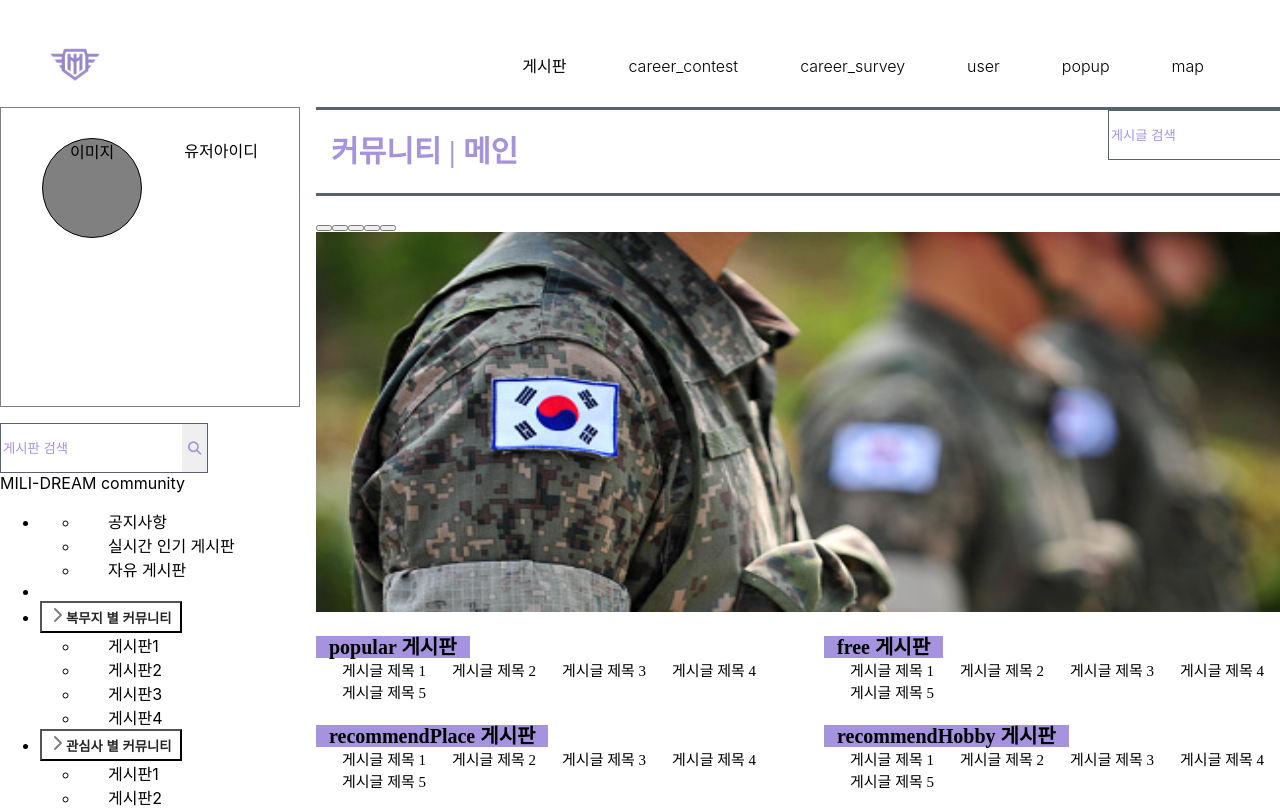
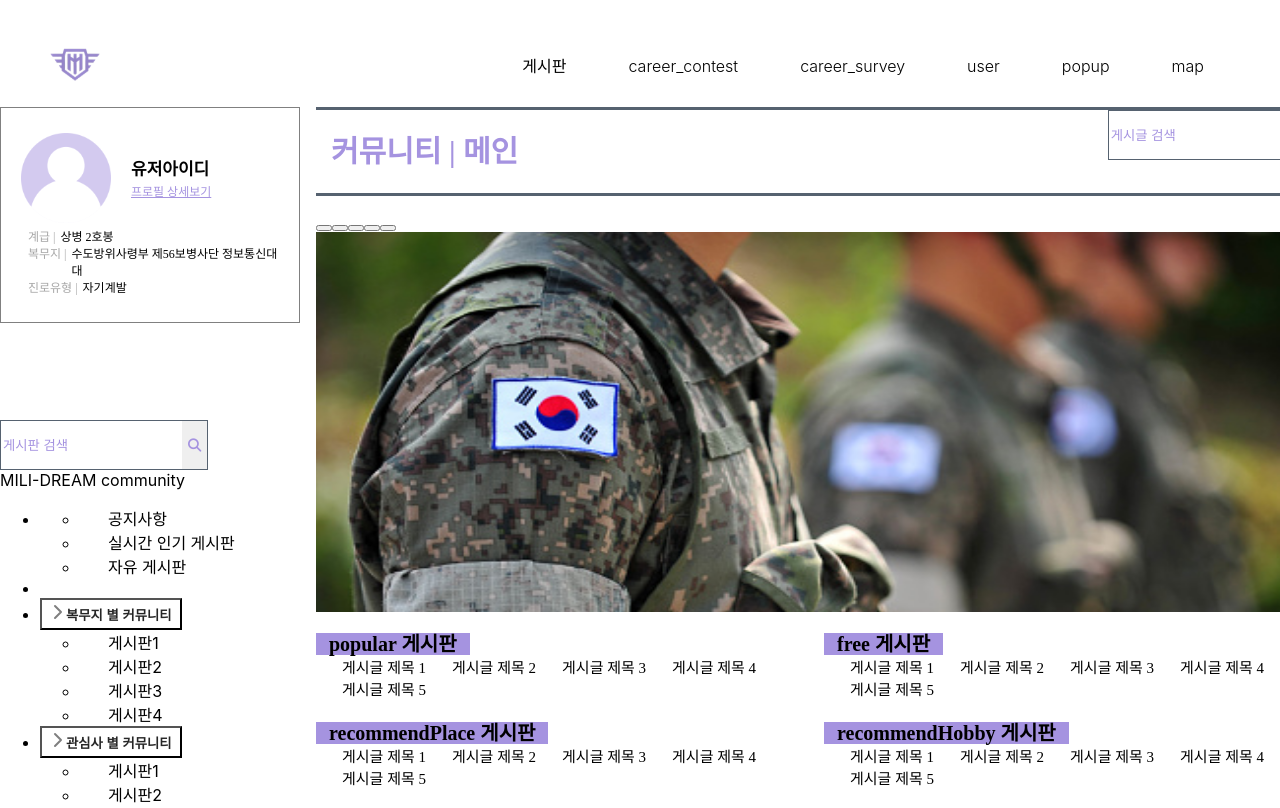
Before and after one commit to osamhack2022/WEB_MiliDream_Dreamers, a Next.js app in the folder frontend/: page /board in a window 1280 px wide. Shown: the top 808 px of the page. Built offline with nearby package versions, Linux system fonts and the light colour scheme.

Commit message:
Design : user profile in board
Relate to :
유저 프로필 뷰(userInfo) 구현 #25

```diff
--- a/frontend/components/board/BoardUser.js
+++ b/frontend/components/board/BoardUser.js
@@ -1,34 +1,93 @@
 //게시판 안에 각 유저별 로그인 정보 보여주는거.
+import Image from "next/image";
 
 export default function BoardUser(props) {
   return (
     <div>
       <div className={"box"}>
-        <div className={"image"}>이미지</div>
-        <div className={"userId"}>유저아이디</div>
+        <div className={"image"}>
+          <Image
+            className="user-image"
+            alt={`user image`}
+            src={`/board-user/user.svg`}
+            width="90px" height="90px"
+            placeholder="user main img..."
+            priority={true} />
+          <div className="detail">
+            <div className={"userId"}>유저아이디</div>
+            <a className={"profile"} href="#">프로필 상세보기</a>
+          </div>
+        </div>
+        <div className="detail">
+          <div className={"rank"}>
+            <div className="header">계급 | </div>
+            <div className="content"> 상병 2호봉</div>
+          </div>
+          <div className={"place"}>
+            <div className="header">복무지 | </div>
+            <div className="content">{`수도방위사령부 제56보병사단 정보통신대대`}</div>
+          </div>
+          <div className={"career-type"}>
+            <div className="header">진로유형 | </div>
+            <div className="content"> 자기계발</div>
+          </div>
+        </div>
       </div>
       <style jsx>{`
         .box {
           /* margin: 20px; */
           border: 1px solid gray;
           padding: 20px;
-          padding-top: 30px;
           display: flex;
-          justify-content: space-around;
+          flex-direction: column;
+          justify-content: space-evenly;
           width: 300px;
-          height: 300px;
+          height: 216px;
         }
         .image {
-          /* margin: 10px; */
-          border: 1px solid black;
-          background-color: gray;
-          width: 100px;
-          height: 100px;
-          border-radius: 50%;
-          text-align: center;
+          display: flex;
+        }
+        .image > .detail {
+          padding-left : 20px;
+        }
+        .detail {
+          display: flex;
+          flex-direction: column;
+          justify-content: center;
+          padding-left : 7px;
         }
         .userId {
-
+          font-family: 'Noto Sans KR';
+          font-style: normal;
+          font-weight: 600;
+          font-size: 17px;
+          line-height: 25px;
+          color: #000000;
+        }
+        .profile {
+          font-family: 'Noto Sans KR';
+          font-style: normal;
+          font-weight: 400;
+          font-size: 12px;
+          text-decoration-line: underline;
+          color: #A593E0;
+          cursor: pointer;
+        }
+        .header {
+          color: #A7A7A7;
+          white-space: nowrap;
+        }
+        .content {
+          color: #000000;
+          margin-left: 5px;
+        }
+        .box > .detail > * {
+          display: flex;
+          line-height: 17px;
+          font-weight: 400;
+          font-size: 12px;
+          font-family: 'Noto Sans KR';
+          font-style: normal;
         }
       `}</style>
     </div>
```
Also changed, not shown: frontend/public/board-user/user.svg (added).
